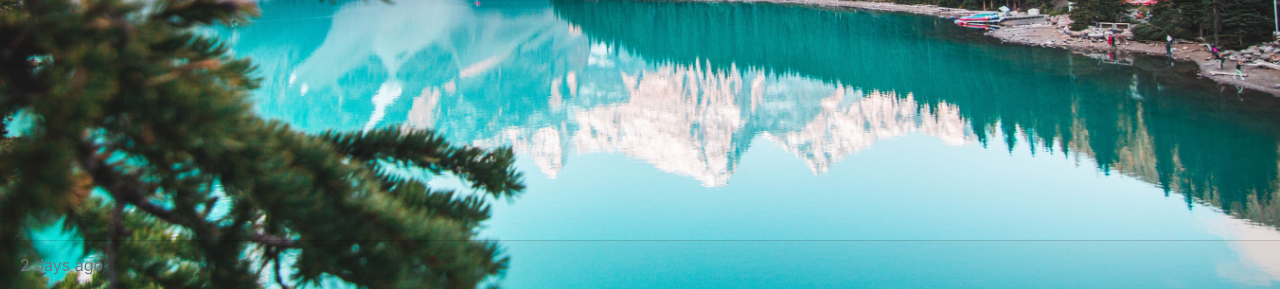
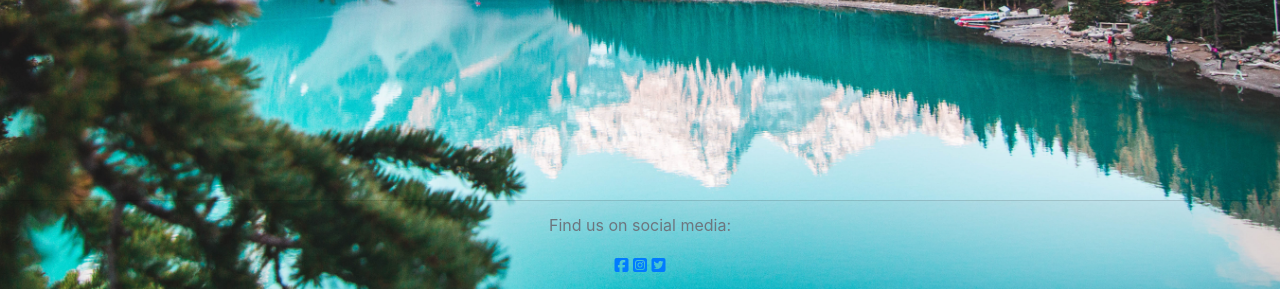
Before and after one commit to tymaestro/The-Sweat-Life, a Django app: page / in a window 1280 px wide. Shown: the part 511-800 px from the top of the page. Run offline with Django 3.2, Linux system fonts and the light colour scheme; data that the repository does not hold is empty; some libraries are stand-ins or nearby versions.

Commit message:
add social media links to footer, add css footer styling

```diff
--- a/activities/settings.py
+++ b/activities/settings.py
@@ -28,7 +28,7 @@ TEMPLATES_DIR = os.path.join(BASE_DIR, 'templates')
 SECRET_KEY = os.environ.get('SECRET_KEY')
 
 # SECURITY WARNING: don't run with debug turned on in production!
-DEBUG = True
+DEBUG = False
 
 ALLOWED_HOSTS = ['pp42022.herokuapp.com', 'localhost']
 
--- a/static/css/style.css
+++ b/static/css/style.css
@@ -47,4 +47,5 @@ body {
     background: url('/media/background-image.jpg');
     background-size: cover;
     background-color: azure;
+    text-align: center;
 }
--- a/templates/base.html
+++ b/templates/base.html
@@ -54,7 +54,13 @@
     </main>
     <footer class="fixed-bottom">
     <div class="card-footer text-muted">
-      2 days ago
+      <p>Find us on social media:</p>
+      <a href="https://www.facebook.com/" target="_blank" rel="noopener"
+                aria-label="Visit our Facebook page (opens in new tab)"><i class="fab fa-facebook-square"></i></a>
+            <a href="https://www.instagram.com/" target="_blank" rel="noopener"
+                aria-label="Visit our Facebook page (opens in new tab)"><i class="fab fa-instagram-square"></i></a>
+            <a href="https://twitter.com/?lang=en" target="_blank" rel="noopener"
+                aria-label="Visit our Facebook page (opens in new tab)"><i class="fab fa-twitter-square"></i></a>
     </div>
     </footer>
     <script src="https://code.jquery.com/jquery-3.3.1.slim.min.js" integrity="sha384-q8i/X+965DzO0rT7abK41JStQIAqVgRVzpbzo5smXKp4YfRvH+8abtTE1Pi6jizo" crossorigin="anonymous"></script>
```
Also changed, not shown: templates/404.html (+5 -2 lines), README.md.
